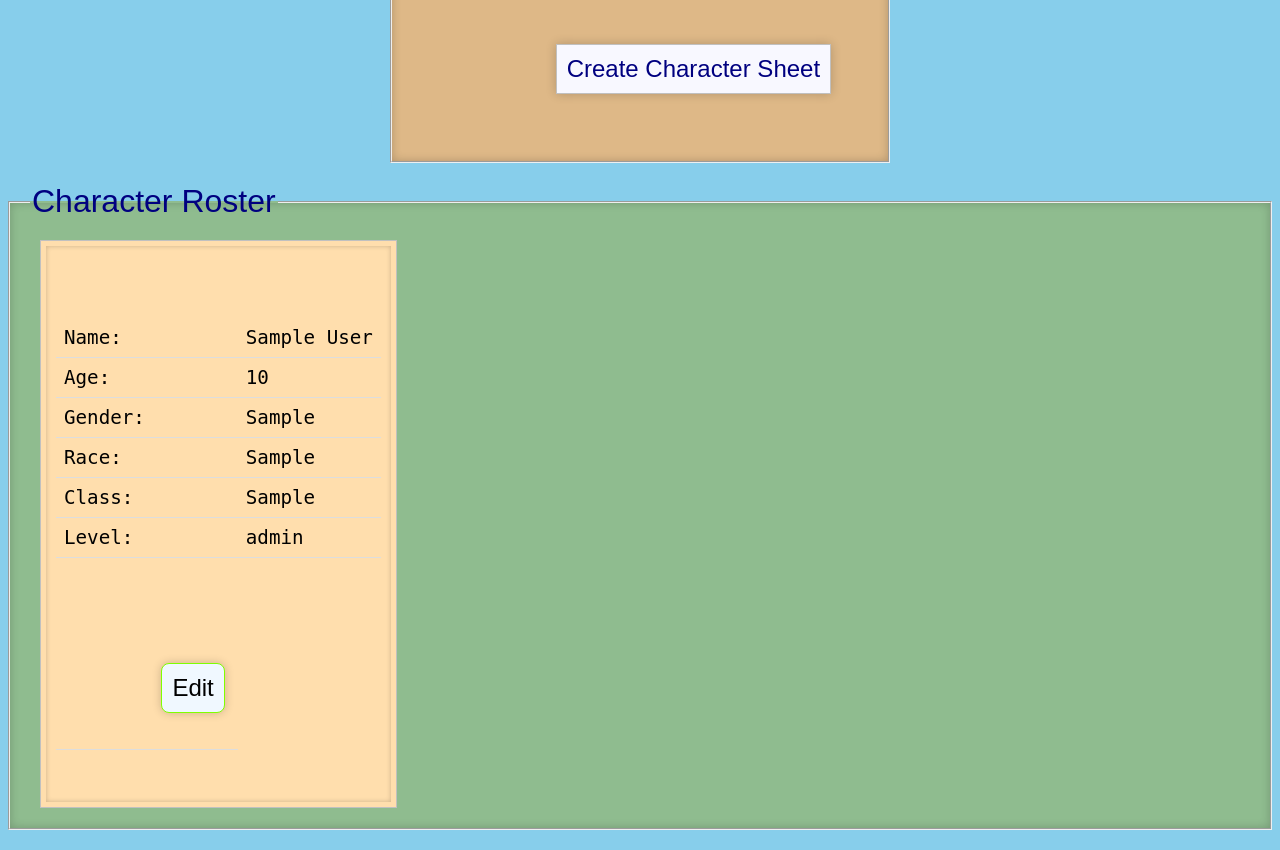
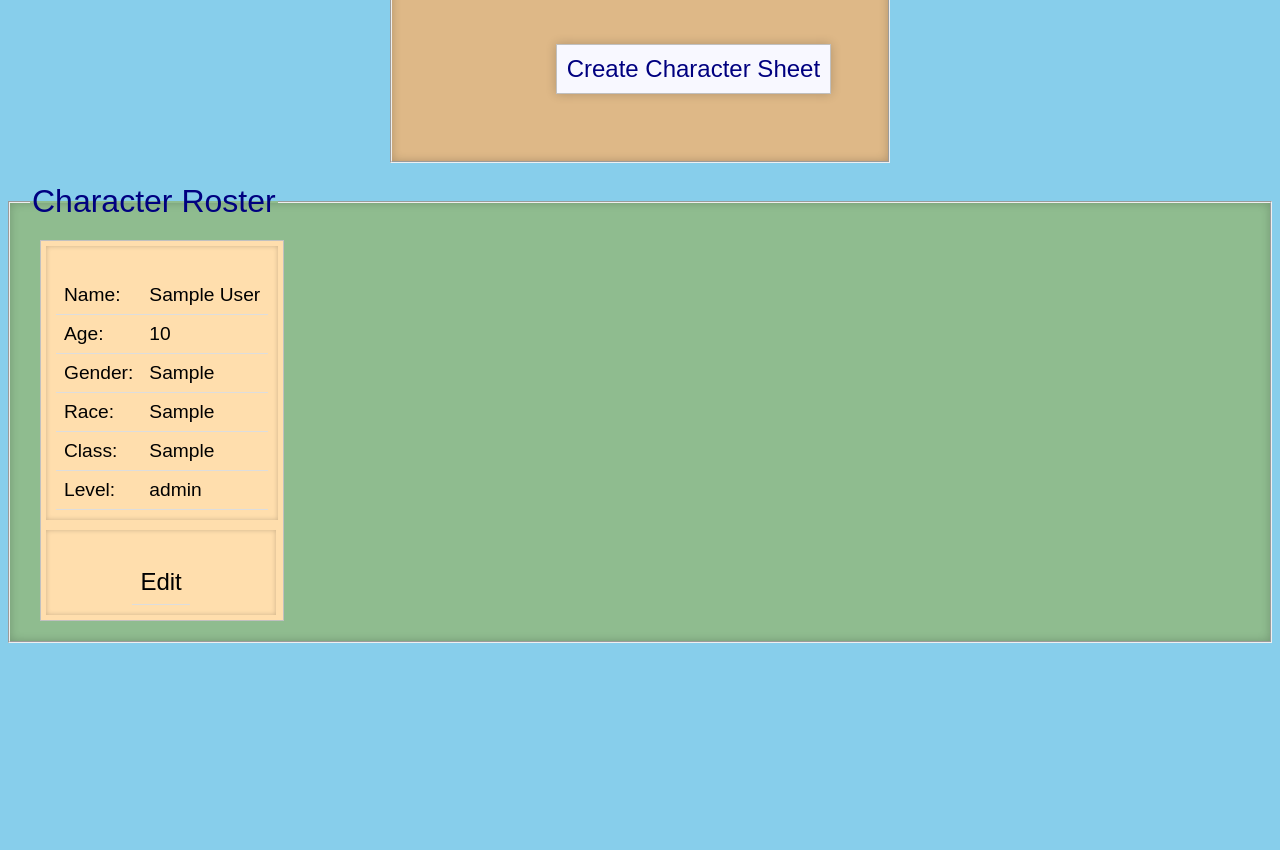
Before and after one commit to SmoCloud/RPG-Character-Sheets-Webapp, a PHP site: page / in a window 1280 px wide. Shown: the part 689-1539 px from the top of the page. After the commit the page ends 1332 px from the top, so only its background shows below. Run offline with PHP 8.4, Linux system fonts and the light colour scheme; the visitor is signed in with stand-in values (Sample User, id 1); tables that the repository leaves empty or names only in its code hold one stand-in row (values such as "Sample post").

Commit message:
Separated edit button from delete button (overlapping buttons caused delete confirm message to pop up when clicking edit button).

```diff
--- a/auth.php
+++ b/auth.php
@@ -35,6 +35,7 @@ function is_logged_in() {
 
 function logout_user() {
     $_SESSION = array();
+    session_unset();
     session_destroy();
 }
 ?>
--- a/index.php
+++ b/index.php
@@ -144,7 +144,7 @@
   <title>Basic RPG - Character Sheet Management - Version 3.4.2</title>
   <meta charset="utf-8">
   <meta name="viewport" content="width=device-width, initial-scale=1.0">
-  <link rel="stylesheet" href="styles.css" type="text/css">
+  <link rel="stylesheet" href="styles.css" type="text/css"/>
 </head>
 <body>
   <section class="border">
@@ -183,7 +183,6 @@
       session_unset();
       $_SESSION['username'] = $username;
       $_SESSION['user_id'] = $user_id;
-      // unset($_POST['edit']);
       if (isset($_POST['cname']) &&
         isset($_POST['age']) &&
         isset($_POST['gender']) &&
@@ -200,8 +199,8 @@
         $level    = $pdo->quote($_POST['level']);
         $id       = $pdo->quote($_POST['edit-id']);
 
-        $query    = "UPDATE char_sheets SET cname=$cname, age=$age, gender=$gender, race=$race, class=$class, level=$level
-                    FROM char_sheets JOIN users ON char_sheets.uid = users.id WHERE cid=$id AND uid=$user_id";
+        $query    = "UPDATE char_sheets JOIN users ON char_sheets.uid = users.id
+                      SET cname=$cname, age=$age, gender=$gender, race=$race, class=$class, level=$level WHERE cid=$id AND uid=$user_id";
         $result = $pdo->query($query);
         echo "<h4>Character ".$cname." updated in ".$username."'s Gallery.</h4>";
       }
@@ -286,7 +285,6 @@
           <div class="homes">
           <form action='index.php' method='post'>
           <button id='delete-btn' type='submit' name='delete' value=$id onclick="return confirm('Are you sure you want to delete $r0?')">
-          <pre>
             <table>
               <tr>
                 <td>Name:</td>
@@ -312,14 +310,16 @@
                 <td>Level:</td>
                 <td>$r5</td>
               </tr>
+            </table>
+          </button>
+          <button id='edit-btn' type='submit' name='edit' value='$id'">
+            <table>
               <tr>
-                <td><br><br>
-                  <input type='hidden' name='cname' value='$r0'>
-                  <button id='edit-btn' type='submit' name='edit' value='$id'>Edit</button>
+                <td>
+            Edit<input type='hidden' name='cname' value='$r0'>
                 </td>
               </tr>
             </table>
-          </pre>
           </button>
           </form>
           </div>
--- a/login.php
+++ b/login.php
@@ -26,7 +26,7 @@
 <head>
     <meta charset="UTF-8">
     <title>Login - RPG Character Sheets</title>
-    <link rel="stylesheet" href="styles.css" type="text/css">
+    <link rel="stylesheet" href="styles.css" type="text/css"/>
 </head>
 <body>
     <div class="auth-container">
--- a/styles.css
+++ b/styles.css
@@ -119,20 +119,26 @@ h1, h2 {
     border: 2px dashed silver;
     background-color:antiquewhite;
 }
-#edit-btn {
+.homes table {
     display: inline-flex;
     align-items: center;
     justify-content: center;
+}
+#edit-btn {
+    display: flex;
+    position: relative;
+    align-items: center;
+    justify-content: center;
     font-size: 1.5rem;
-    background-color: aliceblue;
-    border: 1px solid chartreuse;
-    border-radius: 8px;
-    box-shadow: 0 0 10px rgba(0, 0, 0, 0.2);
+    background-color: navajowhite;
     padding: 10px;
+    border: none;
+    box-shadow: inset 0 0 5px rgba(0, 0, 0, 0.2);
+    width: 95%;
 }
 #edit-btn:hover {
     background-color: silver;
-    box-shadow: 0 0 10px rgba(0, 0, 0, 0.5);
+    box-shadow: inset 0 0 10px rgba(0, 0, 0, 0.5);
 }
 #delete-btn {
     display: inline-flex;
```
